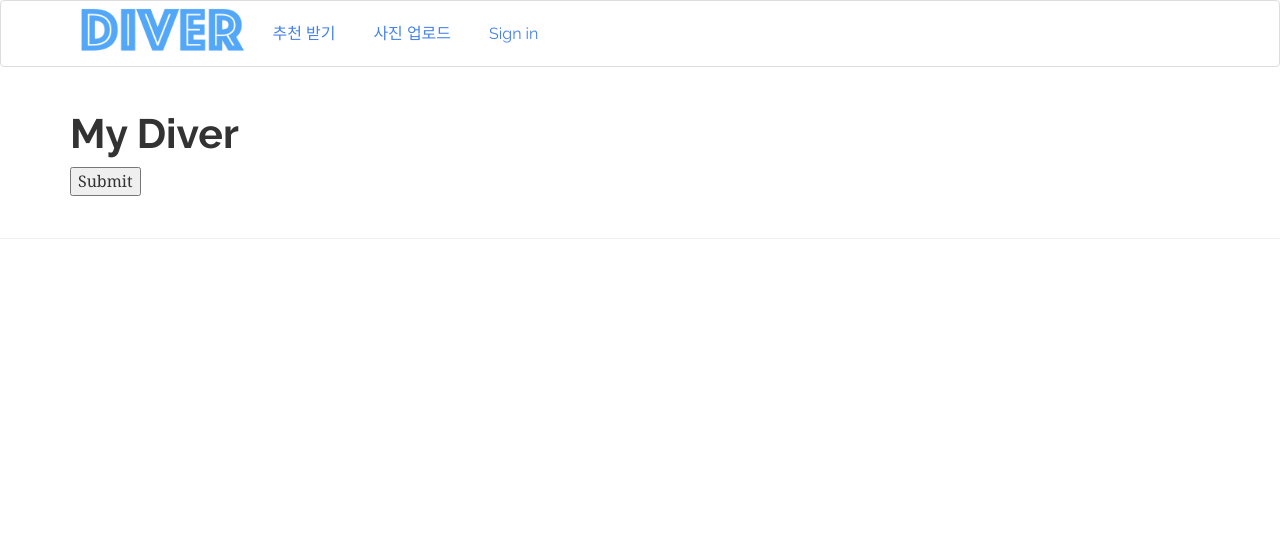
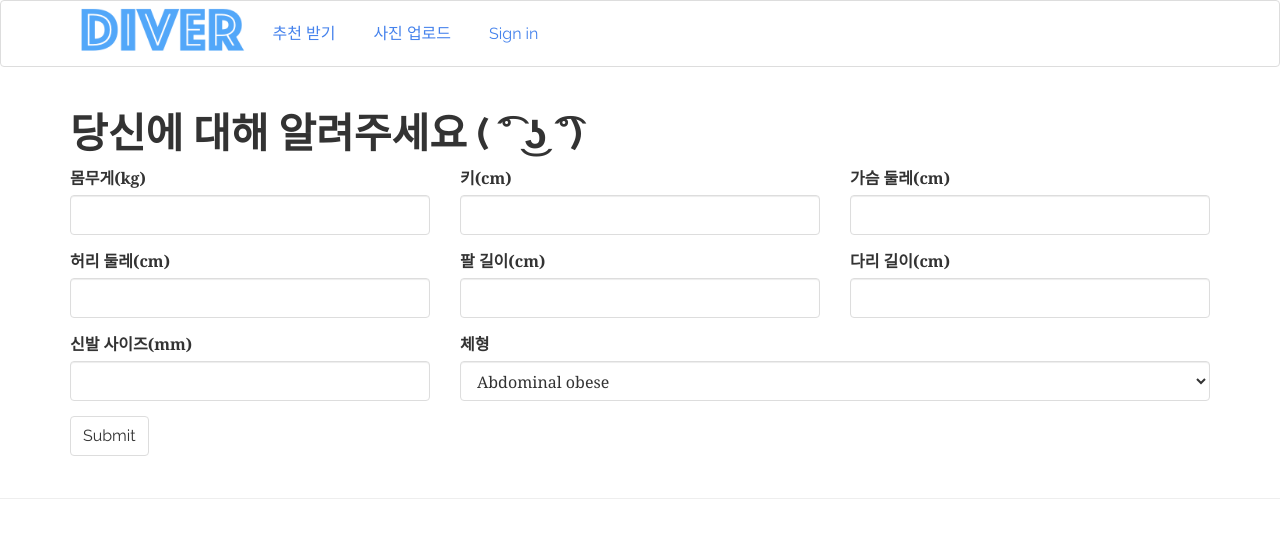
Before and after one commit to jh-jeong/diver, a Django app: page /account/ in a window 1280 px wide. Shown: the top 538 px of the page. Run offline with Django 3.2, Linux system fonts and the light colour scheme; some libraries are stand-ins or nearby versions.

Commit message:
my diver template

```diff
--- a/diver/diver/templates/account.html
+++ b/diver/diver/templates/account.html
@@ -1,10 +1,58 @@
 {% extends 'base.html' %}
 {% block content %}
-<h1>My Diver</h1>
-
+<h1>당신에 대해 알려주세요 ( ͡° ͜ʖ ͡°)</h1>
 <form method="post">
 {% csrf_token %}
-<input type="submit" name="survey"/>
+<div class="row">
+  <div class="form-group col-md-4">
+    <label for="weight">몸무게(kg)</label>
+    <input id="weight" type="number" class="form-control" value={{user.weight_kg}}>
+  </div>
+  <div class="form-group col-md-4">
+    <label for="height">키(cm)</label>
+    <input id="height" type="number" class="form-control" value={{user.height_cm}}>
+  </div>
+  <div class="form-group col-md-4">
+    <label for="chest">가슴 둘레(cm)</label>
+    <input id="chest" type="number" class="form-control"
+                                    value={{user.chest_size_cm}}>
+  </div>
+  <div class="form-group col-md-4">
+    <label for="waist">허리 둘레(cm)</label>
+    <input id="waist" type="number" class="form-control"
+                                     value={{user.waist_size_cm}}>
+  </div>
+  <div class="form-group col-md-4">
+    <label for="sleeve">팔 길이(cm)</label>
+    <input id="sleeve" type="number" class="form-control"
+                                     value={{user.sleeve_length_cm}}>
+  </div>
+  <div class="form-group col-md-4">
+    <label for="leg">다리 길이(cm)</label>
+    <input id="leg" type="number" class="form-control"
+                                     value={{user.leg_length_cm}}>
+  </div>
+  <div class="form-group col-md-4">
+    <label for="shoes">신발 사이즈(mm)</label>
+    <input id="shoes" type="number" class="form-control"
+                                     value={{user.shoes_size_mm}}>
+  </div>
+  <div class="form-group col-md-8">
+    <label for="bodytype">체형</label>
+    <select class="form-control" id="bodytype">
+      <option value="O">Abdominal obese</option>
+      <option value="M">Muscular</option>
+      <option value="A">Skinny</option>
+      <option value="B">Fat</option>
+      <option value="N">Normal</option>
+    </select>
+  </div>
+</div>
+<div class="row">
+  <div class="col-md-12 col-xs-12 col-lg-12">
+    <input class="btn btn-default" type="submit" name="survey"/>
+  </div>
+</div>
 </form>
 
 {% endblock %}
```
